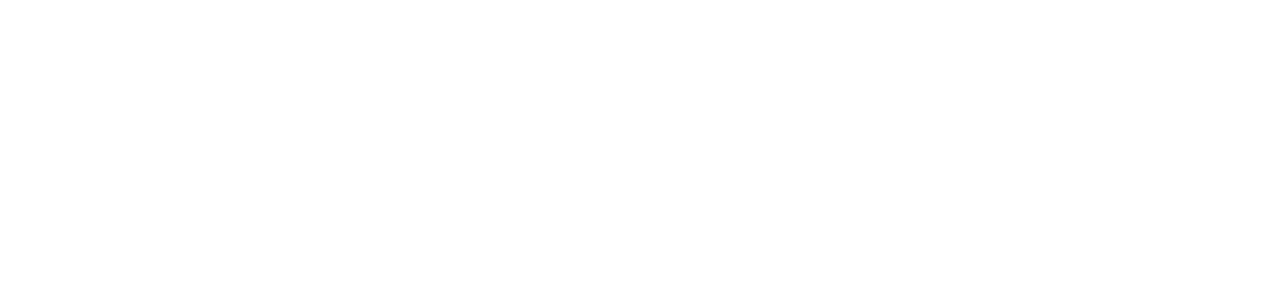
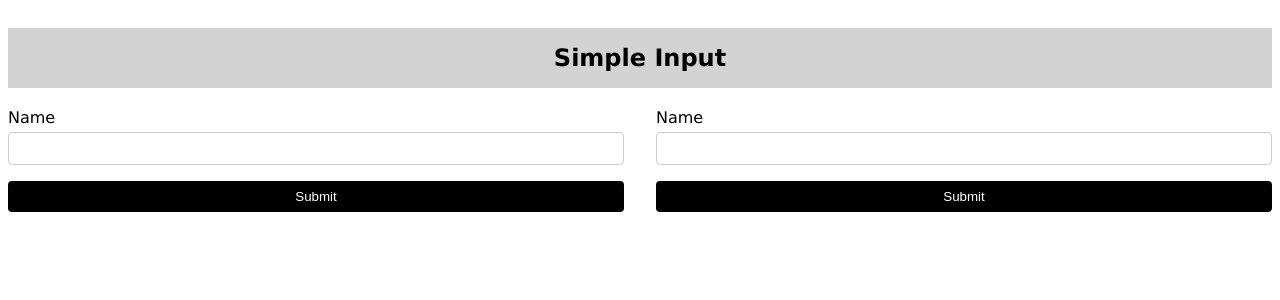
Before and after one commit to angular-courses-lab/angular-forms-comparison, an Angular app: page / in a window 1280 px wide. Shown: the top 300 px of the page. Built offline with nearby package versions, Linux system fonts and the light colour scheme.

Commit message:
feat: simple input

```diff
--- a/src/app/app.component.css
+++ b/src/app/app.component.css
@@ -1,5 +1,20 @@
 :host {
   display: flex;
   flex-direction: column;
+  width: 100%;
+}
+
+h2 {
+  text-align: center;
+  background-color: lightgrey;
+  padding: 1rem;
+}
+
+section {
+  display: flex;
   gap: 2rem;
 }
+
+section > * {
+  flex: 1;
+}
--- a/src/app/app.component.html
+++ b/src/app/app.component.html
@@ -1,2 +1,5 @@
-<app-template-dashboard />
-<app-reactive-dashboard />
+<h2>Simple Input</h2>
+<section>
+  <app-template-simple-input />
+  <app-reactive-simple-input />
+</section>
--- a/src/app/app.component.ts
+++ b/src/app/app.component.ts
@@ -1,10 +1,10 @@
 import { Component } from '@angular/core';
-import { TemplateDashboardComponent } from './modules/template/template-dashboard.ng';
-import { ReactiveDashboardComponent } from './modules/reactive/reactive-dashboard.ng';
+import { TemplateSimpleInputComponent } from './modules/template/template-simle-input.ng';
+import { ReactiveSimpleInputComponent } from './modules/reactive/reactive-simple-input.ng';
 
 @Component({
   selector: 'app-root',
-  imports: [TemplateDashboardComponent, ReactiveDashboardComponent],
+  imports: [TemplateSimpleInputComponent, ReactiveSimpleInputComponent],
   templateUrl: './app.component.html',
   styleUrl: './app.component.css',
 })
--- a/src/app/modules/reactive/reactive-dashboard.ng.ts
+++ b/src/app/modules/reactive/reactive-dashboard.ng.ts
@@ -1,7 +1,9 @@
 import { Component } from '@angular/core';
+import { ReactiveSimpleInputComponent } from './reactive-simple-input.ng';
 
 @Component({
   selector: 'app-reactive-dashboard',
-  template: ``,
+  template: ` <app-reactive-simple-input /> `,
+  imports: [ReactiveSimpleInputComponent],
 })
 export class ReactiveDashboardComponent {}
--- /dev/null
+++ b/src/app/modules/reactive/reactive-simple-input.ng.ts
@@ -0,0 +1,23 @@
+import { Component } from '@angular/core';
+import { FormControl, ReactiveFormsModule } from '@angular/forms';
+
+@Component({
+  selector: 'app-reactive-simple-input',
+  template: `
+    <form>
+      <label>
+        <span>Name</span>
+        <input type="text" [formControl]="control" />
+      </label>
+      <button type="submit" (click)="submit()">Submit</button>
+    </form>
+  `,
+  imports: [ReactiveFormsModule],
+})
+export class ReactiveSimpleInputComponent {
+  control = new FormControl('');
+
+  submit() {
+    alert(this.control.value);
+  }
+}
--- a/src/app/modules/template/template-dashboard.ng.ts
+++ b/src/app/modules/template/template-dashboard.ng.ts
@@ -1,7 +1,9 @@
 import { Component } from '@angular/core';
+import { TemplateSimpleInputComponent } from './template-simle-input.ng';
 
 @Component({
   selector: 'app-template-dashboard',
-  template: ``,
+  template: ` <app-template-simple-input /> `,
+  imports: [TemplateSimpleInputComponent],
 })
 export class TemplateDashboardComponent {}
--- /dev/null
+++ b/src/app/modules/template/template-simle-input.ng.ts
@@ -0,0 +1,23 @@
+import { Component, signal } from '@angular/core';
+import { FormsModule } from '@angular/forms';
+
+@Component({
+  selector: 'app-template-simple-input',
+  template: `
+    <form>
+      <label>
+        <span>Name</span>
+        <input type="text" name="name" [(ngModel)]="name" />
+      </label>
+      <button type="submit" (click)="submit()">Submit</button>
+    </form>
+  `,
+  imports: [FormsModule],
+})
+export class TemplateSimpleInputComponent {
+  name = signal('');
+
+  submit() {
+    alert(this.name());
+  }
+}
--- a/src/styles.css
+++ b/src/styles.css
@@ -1 +1,26 @@
 /* You can add global styles to this file, and also import other style files */
+body {
+  font-family: Verdana, Geneva, Tahoma, sans-serif;
+}
+
+label {
+  display: flex;
+  flex-direction: column;
+  gap: 0.3rem;
+  margin-bottom: 1rem;
+}
+
+input {
+  border: 1px solid #ccc;
+  padding: 0.5rem;
+  border-radius: 0.25rem;
+}
+
+button {
+  padding: 0.5rem 1rem;
+  border-radius: 0.25rem;
+  border: none;
+  background-color: #000;
+  color: #fff;
+  width: 100%;
+}
```
